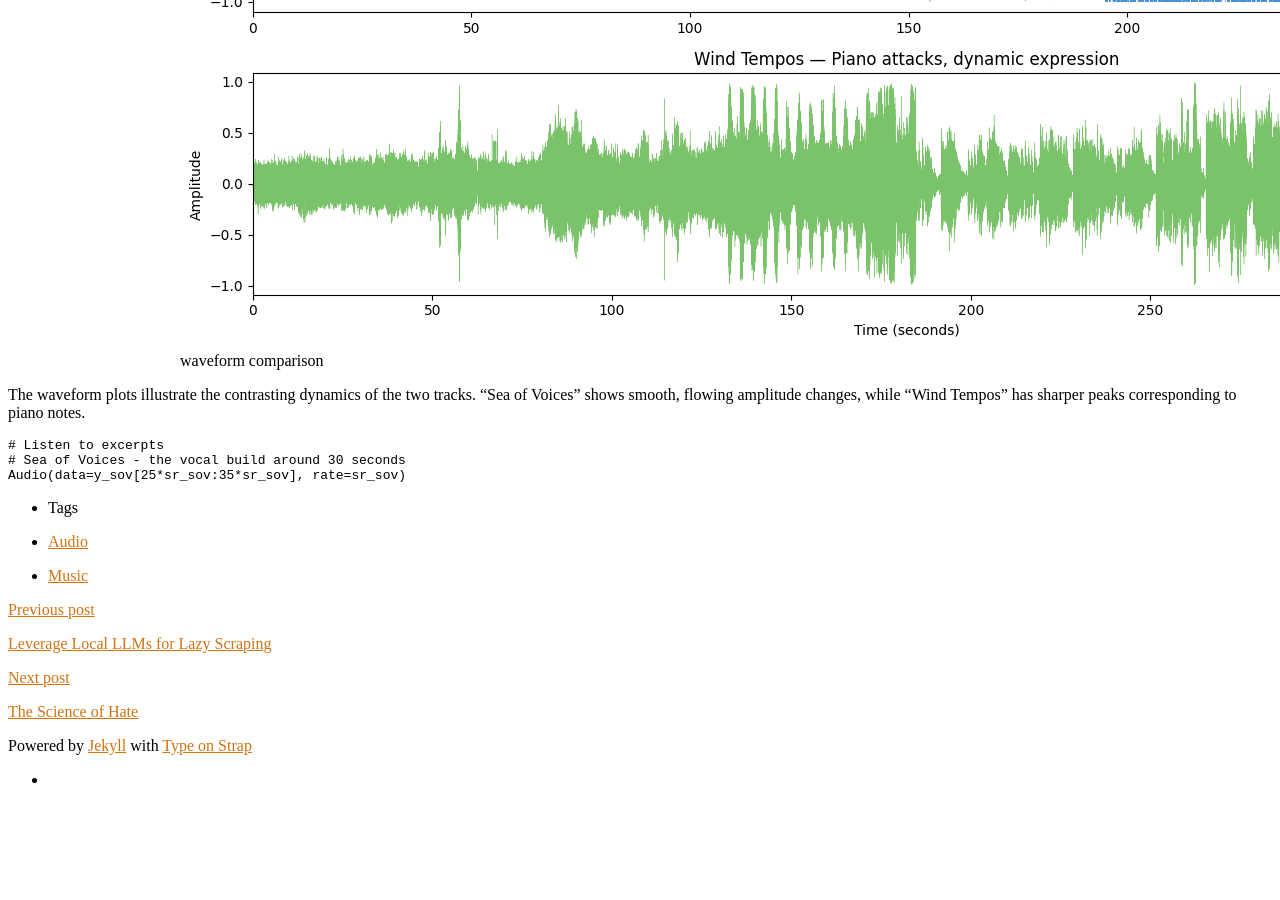
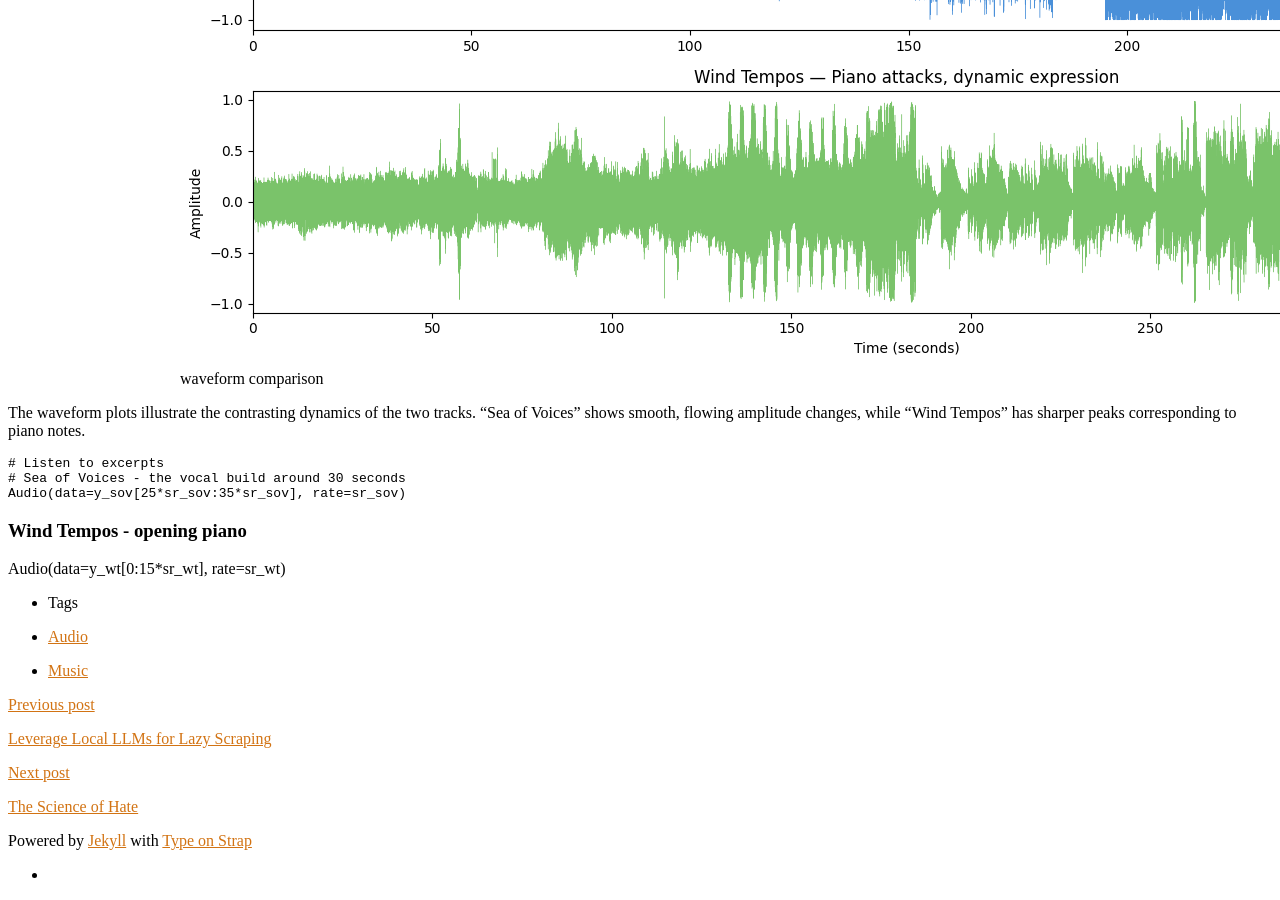
Before and after one commit to oddmayo/oddmayo.github.io, a Jekyll site: the page built from _posts/2025-11-01-Audio-Analysis.md, in a window 1280 px wide and 900 px high, scrolled down 4621 px. Built offline with Jekyll 4.4.1, drawn with Linux system fonts in a browser that asks for light colours; comment, search, counter and statistics services are not loaded; before the commit the page ends 5426 px from its top, so only the background shows below that; some of the changed text lies outside the part shown.

Commit message:
waveform excerpts with no duration (no download)

````diff
--- a/_posts/2025-11-01-Audio-Analysis.md
+++ b/_posts/2025-11-01-Audio-Analysis.md
@@ -215,3 +215,6 @@
 # Sea of Voices - the vocal build around 30 seconds
 Audio(data=y_sov[25*sr_sov:35*sr_sov], rate=sr_sov)
 ```
+
+# Wind Tempos - opening piano
+Audio(data=y_wt[0:15*sr_wt], rate=sr_wt)
````
